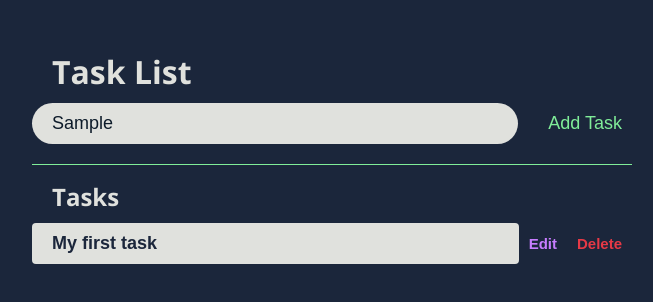
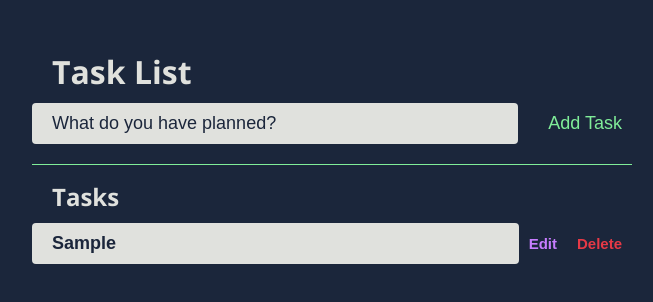
Before and after one commit to AdrianGroszek/second-to-do-list, a plain HTML site: page index.html in a window 1280 px wide. Both pictures are taken after typing "Sample" into the empty fields and a click on the input "Add Task". Shown: the whole page, without its empty margins (308-961 px from the left). Drawn offline with nearby package versions, Linux system fonts and the light colour scheme.

Commit message:
Added features

```diff
--- a/index.html
+++ b/index.html
@@ -22,17 +22,17 @@
 					id="new-task-input"
 					placeholder="What do you have planned?"
 				/>
-				<input type="button" id="new-task-submit" value="Add Task" />
+				<input type="submit" id="new-task-submit" value="Add Task" />
 			</form>
 		</header>
 		<main class="main-container">
 			<h2 class="heading heading--small">Tasks</h2>
 			<div class="tasks">
-				<div class="task">
+				<!-- <div class="task">
 					<div class="content">
 						<input
 							type="text"
-							class="task__text"
+							class="task__text edit"
 							value="My first task"
 							readonly
 						/>
@@ -41,7 +41,7 @@
 						<button class="edit-btn btn">Edit</button>
 						<button class="delete-btn btn">Delete</button>
 					</div>
-				</div>
+				</div> -->
 			</div>
 		</main>
 	</body>
--- a/script.js
+++ b/script.js
@@ -0,0 +1,72 @@
+const newTaskInput = document.getElementById('new-task-input');
+const tasksContainer = document.querySelector('.tasks');
+
+const newTaskSubmitBtn = document.getElementById('new-task-submit');
+
+const createTaskHtml = function (input) {
+	const taskParentEl = document.createElement('div');
+	taskParentEl.classList.add('task');
+
+	const taskText = document.createElement('div');
+	taskText.classList.add('content');
+
+	const taskTextInput = document.createElement('input');
+	taskTextInput.setAttribute('type', 'text');
+	taskTextInput.classList.add('task__text');
+	taskTextInput.setAttribute('value', `${input}`);
+	taskTextInput.setAttribute('readonly', '');
+
+	const taskBtnContainer = document.createElement('div');
+	taskBtnContainer.classList.add('actions');
+
+	const buttonElEdit = document.createElement('button');
+	buttonElEdit.classList.add('edit-btn', 'btn');
+	buttonElEdit.textContent = 'Edit';
+
+	const buttonElDelete = document.createElement('button');
+	buttonElDelete.classList.add('delete-btn', 'btn');
+	buttonElDelete.textContent = 'Delete';
+
+	tasksContainer.appendChild(taskParentEl);
+	taskParentEl.appendChild(taskText);
+	taskParentEl.appendChild(taskBtnContainer);
+	taskText.appendChild(taskTextInput);
+	taskBtnContainer.appendChild(buttonElEdit);
+	taskBtnContainer.appendChild(buttonElDelete);
+
+	buttonElEdit.addEventListener('click', () => {
+		if (buttonElEdit.textContent.toLowerCase() === 'edit') {
+			taskTextInput.removeAttribute('readonly');
+			taskTextInput.focus();
+			buttonElEdit.textContent = 'Save';
+			taskTextInput.classList.add('edit');
+		} else {
+			taskTextInput.setAttribute('readonly', '');
+			buttonElEdit.textContent = 'Edit';
+			taskTextInput.classList.remove('edit');
+		}
+	});
+
+	buttonElDelete.addEventListener('click', () => {
+		taskParentEl.remove();
+	});
+};
+
+const addTask = function (e) {
+	e.preventDefault();
+
+	const inputValue = newTaskInput.value;
+
+	if (!inputValue) {
+		alert('Field cannot be empty, write your task.');
+		return;
+	}
+
+	if (inputValue) {
+		createTaskHtml(inputValue);
+	}
+
+	newTaskInput.value = '';
+};
+
+newTaskSubmitBtn.addEventListener('click', addTask);
--- a/style.css
+++ b/style.css
@@ -77,7 +77,7 @@ button {
 	font-size: 1.8rem;
 	font-weight: 500;
 	color: var(--color-darker-blue);
-	border-radius: 50px;
+	border-radius: 0.4rem;
 }
 
 #new-task-input::placeholder {
@@ -128,6 +128,10 @@ button {
 	font-weight: 700;
 }
 
+.edit {
+	background-color: var(--color-orange);
+}
+
 .actions {
 	display: flex;
 }
```
